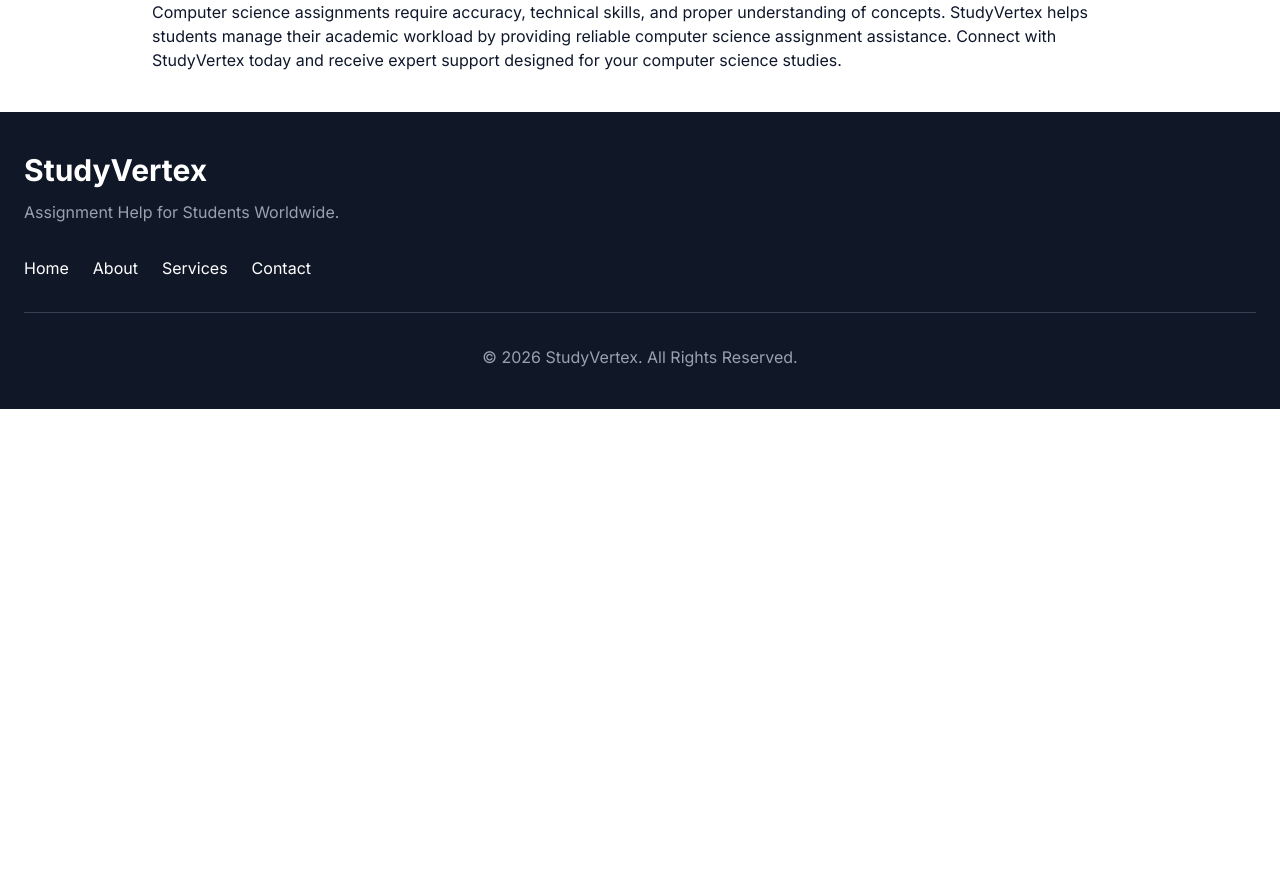
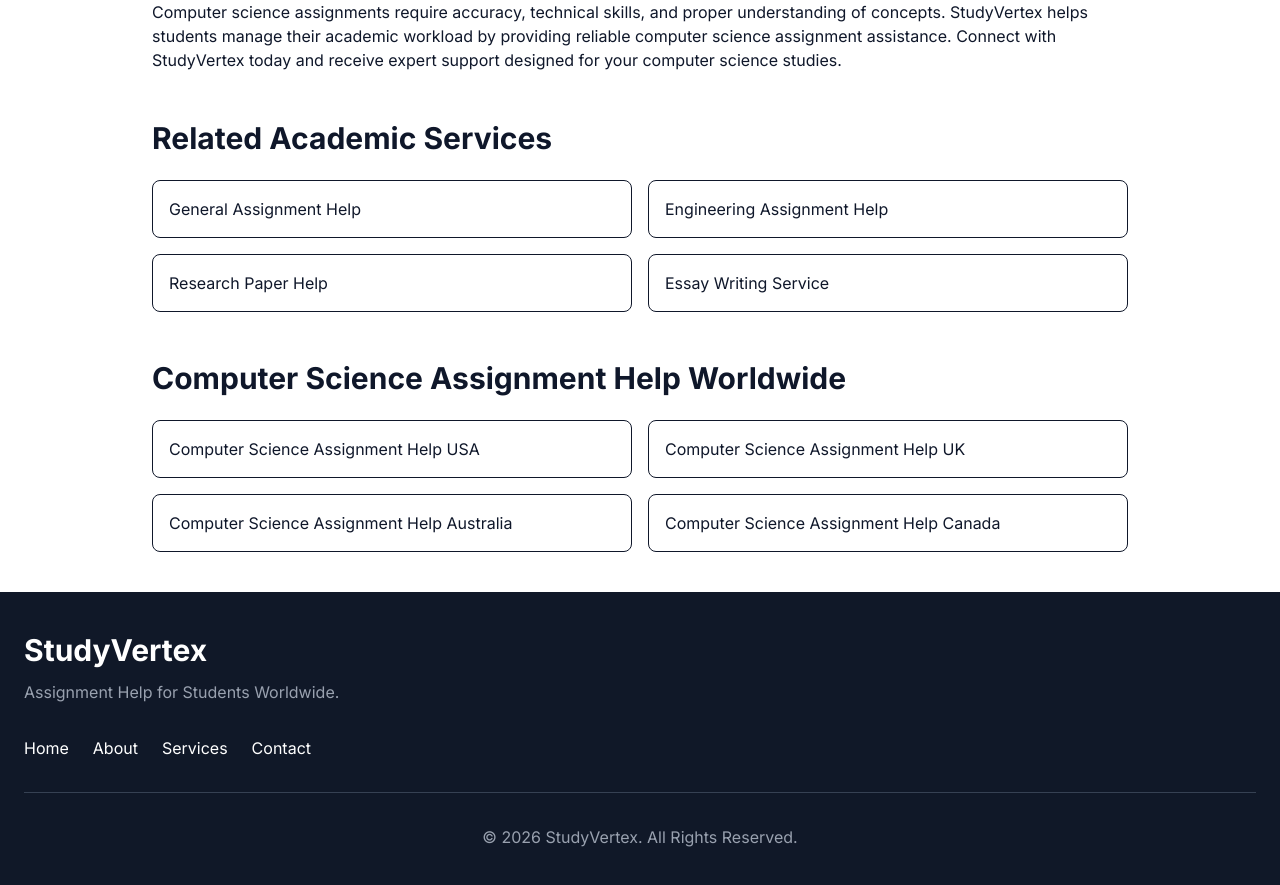
Before and after one commit to souravdadarwal01-max/StudyVertex, a Next.js app: page /computer-science-assignment-help in a window 1280 px wide. Shown: the part 1240-2125 px from the top of the page. Before the commit the page ends 1649 px from the top, so only its background shows below. Built offline with nearby package versions, Linux system fonts and the light colour scheme.

Commit message:
Update page.tsx

```diff
--- a/app/computer-science-assignment-help/page.tsx
+++ b/app/computer-science-assignment-help/page.tsx
@@ -1,3 +1,4 @@
+import Link from "next/link";
 export const metadata = {
   title: "Computer Science Assignment Help Online | Programming & CS Expert Support - StudyVertex",
   description:
@@ -130,6 +131,98 @@
       </p>
 
 
+   <section className="mt-12">
+
+  <h2 className="text-3xl font-bold mb-6">
+    Related Academic Services
+  </h2>
+
+
+  <div className="grid md:grid-cols-2 gap-4">
+
+
+    <Link
+      href="/assignment-help"
+      className="border p-4 rounded-lg hover:shadow-md"
+    >
+      General Assignment Help
+    </Link>
+
+
+    <Link
+      href="/engineering-assignment-help"
+      className="border p-4 rounded-lg hover:shadow-md"
+    >
+      Engineering Assignment Help
+    </Link>
+
+
+    <Link
+      href="/research-paper-help"
+      className="border p-4 rounded-lg hover:shadow-md"
+    >
+      Research Paper Help
+    </Link>
+
+
+    <Link
+      href="/essay-writing-service"
+      className="border p-4 rounded-lg hover:shadow-md"
+    >
+      Essay Writing Service
+    </Link>
+
+
+  </div>
+
+</section>
+
+
+<section className="mt-12">
+
+  <h2 className="text-3xl font-bold mb-6">
+    Computer Science Assignment Help Worldwide
+  </h2>
+
+
+  <div className="grid md:grid-cols-2 gap-4">
+
+
+    <Link
+      href="/usa-assignment-help"
+      className="border p-4 rounded-lg hover:shadow-md"
+    >
+      Computer Science Assignment Help USA
+    </Link>
+
+
+    <Link
+      href="/uk-assignment-help"
+      className="border p-4 rounded-lg hover:shadow-md"
+    >
+      Computer Science Assignment Help UK
+    </Link>
+
+
+    <Link
+      href="/australia-assignment-help"
+      className="border p-4 rounded-lg hover:shadow-md"
+    >
+      Computer Science Assignment Help Australia
+    </Link>
+
+
+    <Link
+      href="/canada-assignment-help"
+      className="border p-4 rounded-lg hover:shadow-md"
+    >
+      Computer Science Assignment Help Canada
+    </Link>
+
+
+  </div>
+
+</section>
     </main>
   );
 }
```
